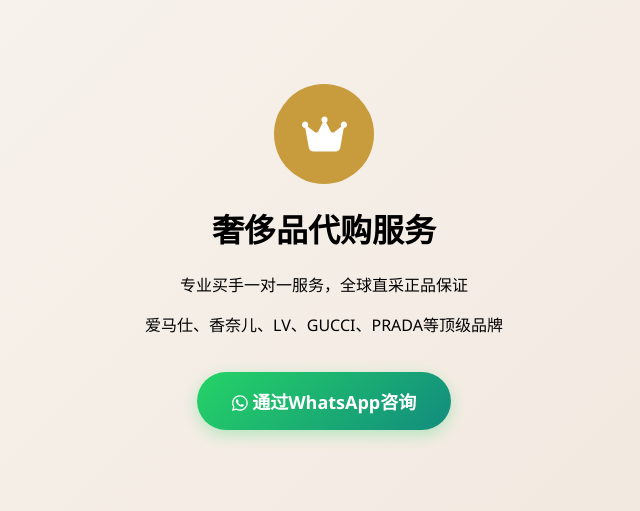
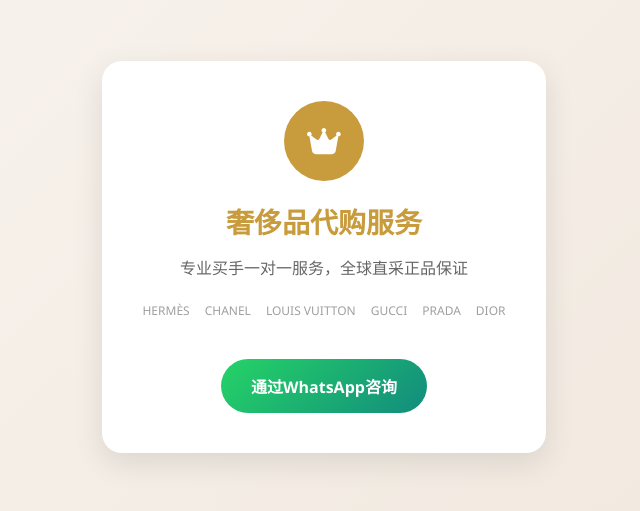
Before and after one commit to yyyuuuu223/github.io, a plain HTML site: page card.html in a window 1280 px wide. Shown: the part 143-654 px from the top of the page, without its empty margins (316-956 px from the left). Drawn offline with Linux system fonts and the light colour scheme.

Commit message:
Update card.html

```diff
--- a/card.html
+++ b/card.html
@@ -8,8 +8,8 @@
     <!-- Open Graph Meta Tags -->
     <meta property="og:title" content="奢侈品代购｜全球直采｜正品保证">
     <meta property="og:description" content="爱马仕、香奈儿、LV等顶级品牌代购，专业买手一对一服务，全球直采正品保证">
-  <meta property="og:image" content="https://images.unsplash.com/photo-1591561954557-26941169b49e?ixlib=rb-4.0.3&ixid=MnwxMjA3fDB8MHxwaG90by1wYWdlfHx8fGVufDB8fHx8&auto=format&fit=crop&w=774&q=80">
-  <meta property="og:url" content="https://yourdomain.com/card.html">
+    <meta property="og:image" content="https://images.unsplash.com/photo-1591561954557-26941169b49e?ixlib=rb-4.0.3&ixid=MnwxMjA3fDB8MHxwaG90by1wYWdlfHx8fGVufDB8fHx8&auto=format&fit=crop&w=1200&q=80">
+    <meta property="og:url" content="https://your-username.github.io">
     <meta property="og:type" content="website">
     <meta property="og:site_name" content="尊享奢侈品代购">
 
@@ -17,27 +17,38 @@
     <meta name="twitter:card" content="summary_large_image">
     <meta name="twitter:title" content="奢侈品代购｜全球直采｜正品保证">
     <meta name="twitter:description" content="爱马仕、香奈儿、LV等顶级品牌代购，专业买手一对一服务">
-  <meta name="twitter:image" content="https://images.unsplash.com/photo-1591561954557-26941169b49e?ixlib=rb-4.0.3&ixid=MnwxMjA3fDB8MHxwaG90by1wYWdlfHx8fGVufDB8fHx8&auto=format&fit=crop&w=774&q=80">
+    <meta name="twitter:image" content="https://images.unsplash.com/photo-1591561954557-26941169b49e?ixlib=rb-4.0.3&ixid=MnwxMjA3fDB8MHxwaG90by1wYWdlfHx8fGVufDB8fHx8&auto=format&fit=crop&w=1200&q=80">
 
     <style>
-    body {
-      font-family: 'Segoe UI', Tahoma, Geneva, Verdana, sans-serif;
+        * {
             margin: 0;
             padding: 0;
+            box-sizing: border-box;
+            font-family: 'Segoe UI', Tahoma, Geneva, Verdana, sans-serif;
+        }
+
+        body {
             background: linear-gradient(135deg, #f9f5f0 0%, #f0e6dc 100%);
+            color: #333;
             min-height: 100vh;
             display: flex;
             align-items: center;
             justify-content: center;
+            padding: 20px;
         }
+
         .container {
             text-align: center;
-      padding: 50px 20px;
             max-width: 600px;
+            padding: 40px;
+            background: white;
+            border-radius: 20px;
+            box-shadow: 0 10px 30px rgba(0,0,0,0.1);
         }
+
         .logo {
-      width: 100px;
-      height: 100px;
+            width: 80px;
+            height: 80px;
             background: #c89b3c;
             border-radius: 50%;
             display: flex;
@@ -45,24 +56,53 @@
             justify-content: center;
             margin: 0 auto 20px;
             color: white;
-      font-size: 40px;
+            font-size: 30px;
         }
+
+        h1 {
+            font-size: 28px;
+            margin-bottom: 15px;
+            color: #c89b3c;
+        }
+
+        p {
+            font-size: 16px;
+            line-height: 1.6;
+            margin-bottom: 20px;
+            color: #666;
+        }
+
         .btn-whatsapp {
             display: inline-block;
             background: linear-gradient(135deg, #25D366 0%, #128C7E 100%);
             color: white;
-      padding: 16px 35px;
+            padding: 15px 30px;
             border-radius: 50px;
             text-decoration: none;
             font-weight: bold;
-      font-size: 18px;
+            font-size: 16px;
             margin-top: 20px;
-      box-shadow: 0 5px 15px rgba(37, 211, 102, 0.3);
             transition: all 0.3s;
         }
+
         .btn-whatsapp:hover {
-      transform: translateY(-3px);
-      box-shadow: 0 8px 20px rgba(37, 211, 102, 0.4);
+            transform: translateY(-2px);
+            box-shadow: 0 8px 20px rgba(37, 211, 102, 0.3);
+        }
+
+        .brands {
+            display: flex;
+            justify-content: center;
+            flex-wrap: wrap;
+            gap: 15px;
+            margin: 20px 0;
+            opacity: 0.8;
+        }
+
+        .brand {
+            font-size: 12px;
+            font-weight: 500;
+            color: #888;
         }
     </style>
 </head>
@@ -71,15 +111,25 @@
         <div class="logo">
             <i class="fas fa-crown"></i>
         </div>
+
         <h1>奢侈品代购服务</h1>
         <p>专业买手一对一服务，全球直采正品保证</p>
-    <p>爱马仕、香奈儿、LV、GUCCI、PRADA等顶级品牌</p>
+
+        <div class="brands">
+            <span class="brand">HERMÈS</span>
+            <span class="brand">CHANEL</span>
+            <span class="brand">LOUIS VUITTON</span>
+            <span class="brand">GUCCI</span>
+            <span class="brand">PRADA</span>
+            <span class="brand">DIOR</span>
+        </div>
+
         <a href="redirect.html" class="btn-whatsapp">
-      <i class="fab fa-whatsapp"></i> 通过WhatsApp咨询
+            通过WhatsApp咨询
         </a>
     </div>
 
-  <!-- 只在需要时加载Font Awesome -->
+    <!-- Font Awesome -->
     <script src="https://cdnjs.cloudflare.com/ajax/libs/font-awesome/6.4.0/js/all.min.js"></script>
 </body>
 </html>
```
Lines whose indentation alone changed are shown as unchanged.
